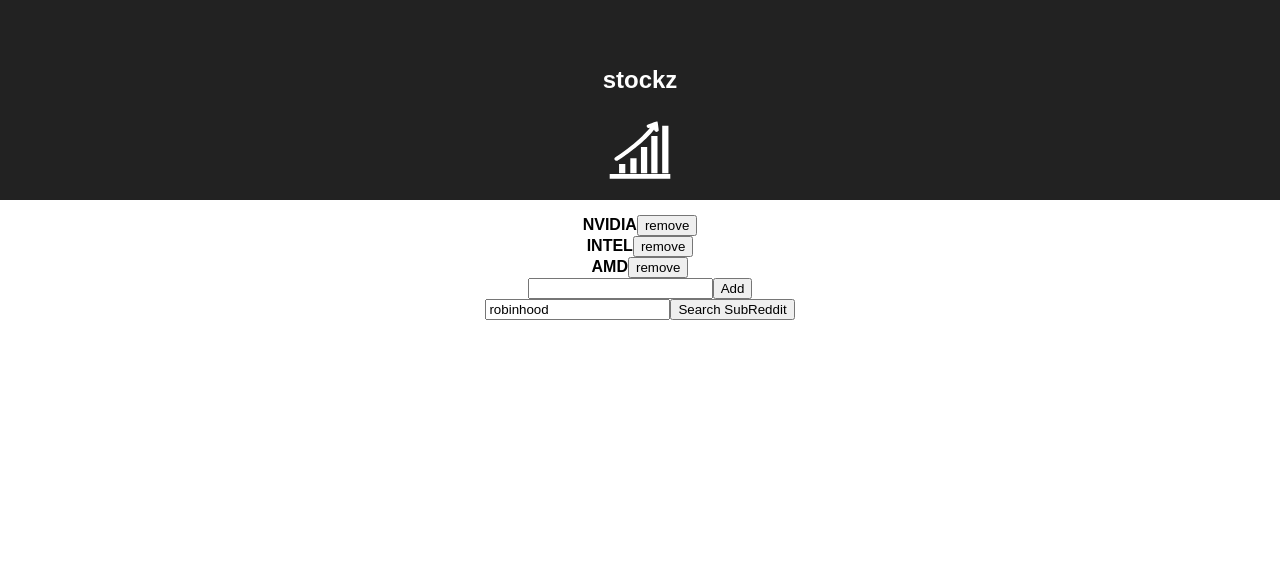
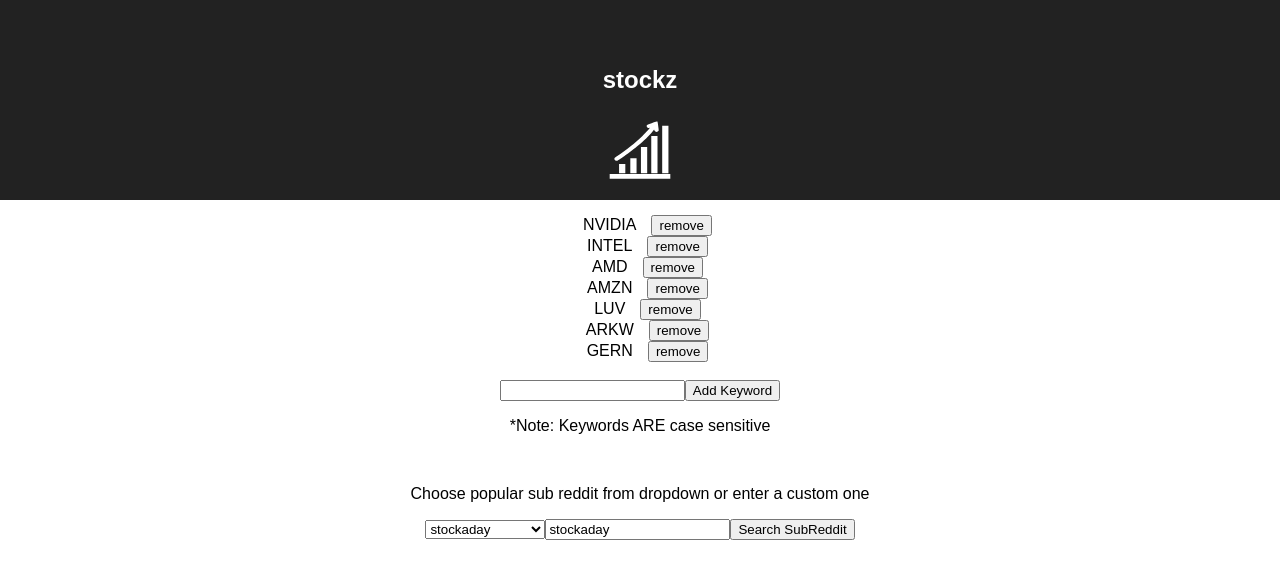
Before and after one commit to cavanpage/stockz, a React (Create React App) app: page / in a window 1280 px wide. Shown: the top 578 px of the page. Built offline with nearby package versions, Linux system fonts and the light colour scheme.

Commit message:
support html highlighting on matched keywords

```diff
--- a/src/stockz.css
+++ b/src/stockz.css
@@ -19,14 +19,19 @@
   padding:15px;
 }
 
-.stockz-keywords{
-
+.stockz-keywords label{
+  padding:15px;
 }
 
 .stockz-title {
   font-size: 1.5em;
 }
 
+.highlight{
+  background-color:yellow;
+  font-weight: bold;
+}
+
 @keyframes App-logo-spin {
   from { transform: rotate(0deg); }
   to { transform: rotate(360deg); }
--- a/src/stockz.tsx
+++ b/src/stockz.tsx
@@ -5,23 +5,27 @@
 import logo from './logo.svg';
 
 type StockzProps = {};
-type StockzState = {keywords: string[], newkeyword:string, subreddit: string, subRedditPosts:any[]};
+type StockzState = {keywords: string[], newkeyword:string, subreddit: string, subRedditPosts:any[], errorMessage:string};
 
 class Stockz extends React.Component<StockzProps, StockzState> {
+
+  popularThreads = ["stockaday", "investing", "BusinessHub", "technology", "SecurityAnalysis", "wallstreetbets","pennystocks","entrepreneur"];
 
   constructor(props:any){
     super(props);
     this.state = {
-      keywords: ["NVIDIA", "INTEL","AMD"],
+      keywords: ["NVIDIA", "INTEL","AMD", "AMZN", "LUV", "ARKW","GERN"],
       newkeyword:'',
-      subreddit: 'robinhood',
-      subRedditPosts: []
+      subreddit: this.popularThreads[0],
+      subRedditPosts: [],
+      errorMessage: ''
     }
 
     this.searchReddit = this.searchReddit.bind(this);
     this.addKeyword = this.addKeyword.bind(this);
     this.handleKeywordChange = this.handleKeywordChange.bind(this);
-    this.handleSubRedditChange = this.handleSubRedditChange.bind(this)
+    this.handleSubRedditDropdown = this.handleSubRedditDropdown.bind(this);
+    this.handleSubRedditChange = this.handleSubRedditChange.bind(this);
   }
 
   public render() {
@@ -33,27 +37,40 @@
         </header>
 
         <div className="stockz-search">
-        <div className="stockz-keywords"></div>
+            <div className="stockz-keywords">
                 {this.state.keywords.map((item, index)=>
                   <div key={index}>
-                  <b>{item}</b>
+                      <label>{item}</label>
                       <button onClick={() => this.removeKeyword(index)}>remove</button>
                   </div>
                 )}
+            </div>
+            <br></br>
+
             <input type="text" name="keyword" value={this.state.newkeyword} onChange={this.handleKeywordChange}></input>
-          <button onClick={this.addKeyword}>Add</button>
+            <button onClick={this.addKeyword}>Add Keyword</button>
+            <p>*Note: Keywords ARE case sensitive</p>
             <br></br>
+
+            <p>Choose popular sub reddit from dropdown or enter a custom one</p>
+            <select onChange={this.handleSubRedditDropdown} >
+              {this.popularThreads.map((item, index)=>
+                <option key={index}>{item}</option>
+              )}
+            </select>
             <input type="text" name = "subreddit" value = {this.state.subreddit} onChange={this.handleSubRedditChange}></input>
             <button onClick= {this.searchReddit}>Search SubReddit</button>
+
+            <p className="stockz-error">{this.state.errorMessage}</p>
         </div>
 
         <div className="stockz-results">
           {this.state.subRedditPosts.map(function(item, index){
               return <div key = {index}>
-                        <h3>{item.data.title}</h3>
-                        <a href={item.data.url}>Go to article</a>
-                        <p>{item.data.selftext}</p>
-                        <p>Author: {item.data.author}</p>
+                        <h3>{item.title}</h3>
+                        <a href={item.url}>Go to article</a>
+                        <p dangerouslySetInnerHTML={{__html: item.selftext}}></p>
+                        <p>Author: {item.author}</p>
                       </div>
             })}
         </div>
@@ -67,14 +84,26 @@
 
   public addKeyword(){
     let temp = this.state.keywords;
+
+    if(temp.indexOf(this.state.newkeyword) > -1){
+      this.setState({errorMessage: 'keyword already exists in list'})
+    }
+    else{
       temp.push(this.state.newkeyword);
       this.setState({keywords: temp});
+    }
+
+    this.setState({newkeyword: ''})
   }
 
   public removeKeyword(index:number) {
     this.setState({
       keywords: this.state.keywords.filter((_, i) => i !== index)
     });
+  }
+
+  handleSubRedditDropdown(event:any){
+    this.setState({subreddit: event.target.value})
   }
 
   handleSubRedditChange(event: any){
@@ -84,21 +113,46 @@
   public searchReddit(){
     let baseURL  = 'https://www.reddit.com';
     let subReddit = this.state.subreddit;//'RobinHood';
+    //if(subReddit == '') subReddit =
     this.setState({subRedditPosts: []})
 
     if(this.state.subreddit != ''){
-      axios.get(baseURL + '/r/'+subReddit + '.json?limit=5')
-      .then(response => this.filterRedditPosts(response.data.data.children));//this.setState({subRedditPosts: response.data.data.children}));//this.setState({response : response}))
+      axios.get(baseURL + '/r/'+subReddit + '/new/.json')
+      .then(response => this.filterRedditPosts(response.data.data.children));
     }
   }
 
   public filterRedditPosts(posts:any){
+    if(this.state.keywords.length == 0){
+      this.setState({subRedditPosts: posts})
+    }
+    else{
+      for(let i = 0; i < posts.length; i++){
+        let postTemp = posts[i].data;
 
-    for(let i = 0; i < posts.length; i++){
+        console.log(postTemp)
         for(let j =0; j < this.state.keywords.length; j++){
-        if( (posts[i].data.title.indexOf(this.state.keywords[j]) > -1) || (posts[i].data.selftext.indexOf(this.state.keywords[j]) > -1)){
+          let keyword = this.state.keywords[j];
+          if((postTemp.title.indexOf(keyword) > -1) || (postTemp.selftext.indexOf(keyword) > -1)){
+
+            let indexesSelfText = this.findIndicesOfSubString(postTemp.selftext, keyword);
+            //let indexesTitle = this.findIndicesOfSubString(postTemp.selftext, keyword);
+
+            for(let l = 0; l <indexesSelfText.length; l++){
+              let pre = '<span class="highlight">';
+              let post = '</span>';
+
+              let actualIndex = l;
+              if(l != 0) actualIndex = actualIndex + pre.length + post.length;
+
+              postTemp.selftext = this.insertString(postTemp.selftext, indexesSelfText[l], pre);
+              postTemp.selftext = this.insertString(postTemp.selftext, indexesSelfText[l]+keyword.length+pre.length, post);
+            }
+
+            //postTemp.selftext = postTemp.selftext.slice(1, -1);//remove quotes
+
             let temp = this.state.subRedditPosts;
-          temp.push(posts[i]);
+            temp.push(postTemp);
             this.setState({subRedditPosts: temp}) ;
             break;
           }
@@ -107,4 +161,17 @@
     }
   }
 
+  public findIndicesOfSubString(mainString:string, subString:string): number[]{
+    let indices = [];
+    let i = -1;
+
+    while((i = mainString.indexOf(subString, i +1)) >= 0) indices.push(i);
+    return indices;
+  }
+
+  public insertString(input:string, index:number, insertText:string){
+    return [input.slice(0, index), insertText, input.slice(index)].join('');
+  }
+}
+
 export default Stockz;
```
Lines whose indentation alone changed are shown as unchanged.
